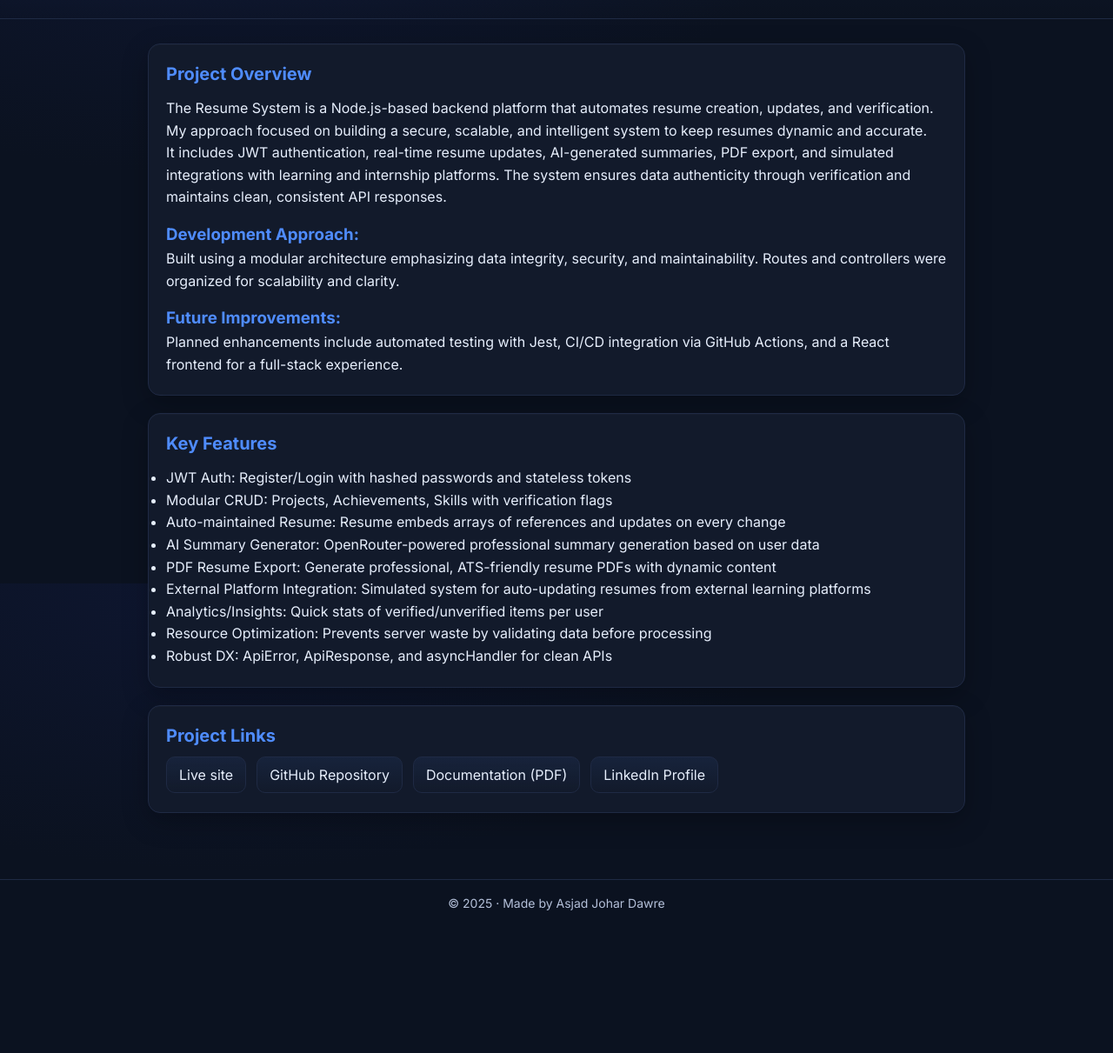
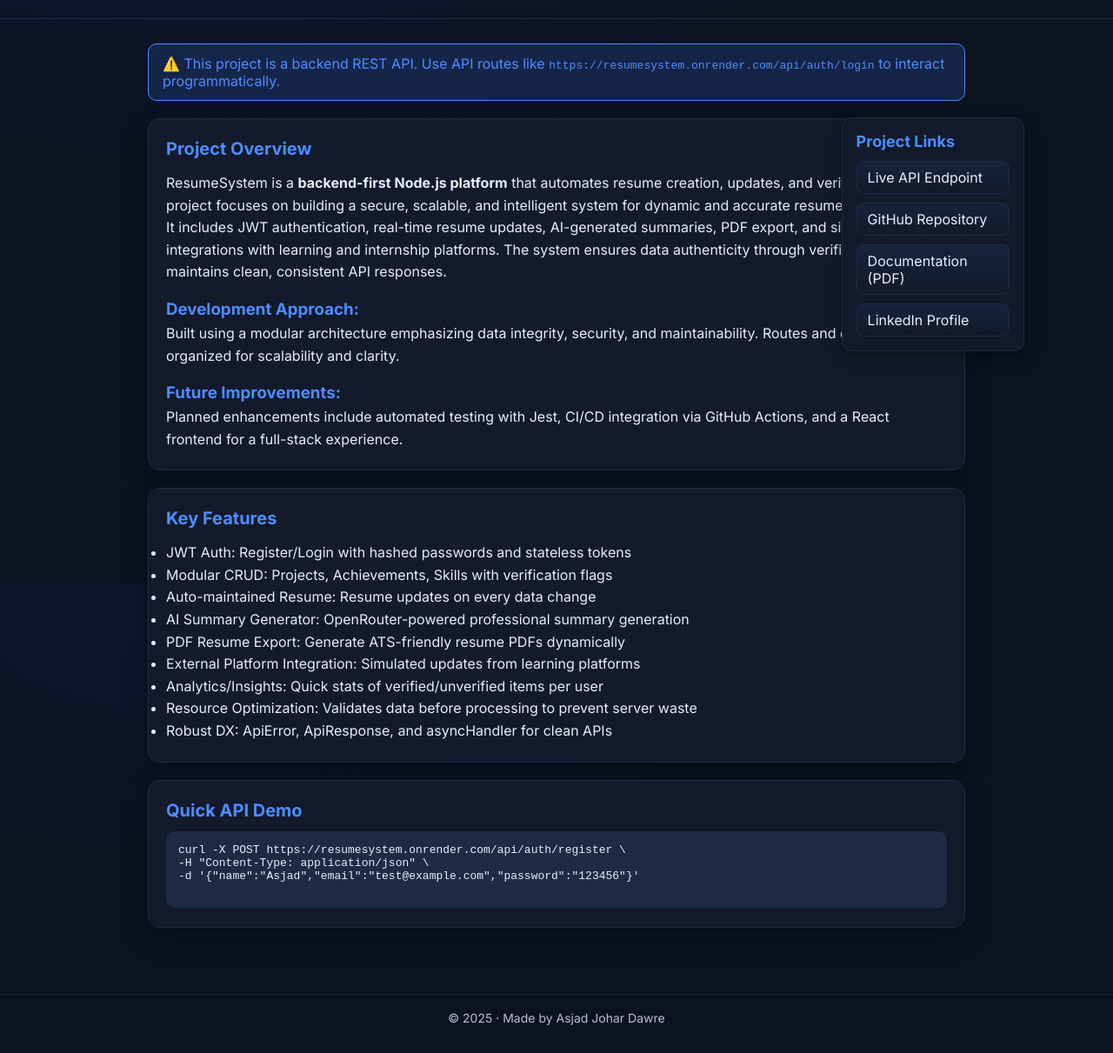
Before and after one commit to AsjadJDawre/ResumeSystem, a website: page public/index.html in a window 1280 px wide. Shown: the part 129-1340 px from the top of the page at 87% size. Before the commit the page ends 1208 px from the top, so only its background shows below. Drawn offline with Linux system fonts and the light colour scheme.

Commit message:
Update HTML and CSS for production display

```diff
--- a/public/index.html
+++ b/public/index.html
@@ -3,7 +3,7 @@
 <head>
   <meta charset="UTF-8" />
   <meta name="viewport" content="width=device-width, initial-scale=1.0" />
-  <title>Resume System – Backend Web Service</title>
+  <title>ResumeSystem – Backend API Service</title>
   <link rel="preconnect" href="https://fonts.googleapis.com">
   <link rel="preconnect" href="https://fonts.gstatic.com" crossorigin>
   <link href="https://fonts.googleapis.com/css2?family=Inter:wght@400;600;700&display=swap" rel="stylesheet">
@@ -12,19 +12,35 @@
 <body>
   <header class="site-header">
     <div class="container">
-      <h1>Resume System – Backend Web Service</h1>
-      <p class="subtitle">This is a backend-focused Node.js + Express project for managing resumes.</p>
+      <h1>ResumeSystem – Backend API Service</h1>
+      <p class="subtitle">A Node.js + Express backend API for managing resumes programmatically. Not a frontend UI.</p>
     </div>
   </header>
 
+  <!-- Right Sidebar for Project Links -->
+  <div class="sidebar-links">
+    <h3>Project Links</h3>
+    <ul class="sidebar-list">
+      <li><a href="https://resumesystem.onrender.com" target="_blank">Live API Endpoint</a></li>
+      <li><a href="https://github.com/AsjadJDawre/ResumeSystem" target="_blank">GitHub Repository</a></li>
+      <li><a href="https://drive.google.com/file/d/18HtlJXu67Mp1pJ1ir_qqVhTkPKENSVDK/view?usp=sharing" target="_blank">Documentation (PDF)</a></li>
+      <li><a href="https://www.linkedin.com/in/asjad-johar/" target="_blank">LinkedIn Profile</a></li>
+    </ul>
+  </div>
+
   <main class="container">
+    <div class="notice">
+      ⚠️ This project is a backend REST API. Use API routes like
+      <code>https://resumesystem.onrender.com/api/auth/login</code> to interact programmatically.
+    </div>
+
     <section class="card">
       <h2>Project Overview</h2>
       <div class="project-description">
-        <p>The Resume System is a Node.js-based backend platform that automates resume creation, updates, and verification. My approach focused on building a secure, scalable, and intelligent system to keep resumes dynamic and accurate.</p>
+        <p>ResumeSystem is a <strong>backend-first Node.js platform</strong> that automates resume creation, updates, and verification. This project focuses on building a secure, scalable, and intelligent system for dynamic and accurate resume management.</p>
         <p>It includes JWT authentication, real-time resume updates, AI-generated summaries, PDF export, and simulated integrations with learning and internship platforms. The system ensures data authenticity through verification and maintains clean, consistent API responses.</p>
         <h3>Development Approach:</h3>
-        <p>Built using a modular architecture emphasizing data integrity, security, and maintainability. Routes and controllers were organized for scalability and clarity.</p>
+        <p>Built using a modular architecture emphasizing data integrity, security, and maintainability. Routes and controllers are organized for scalability and clarity.</p>
         <h3>Future Improvements:</h3>
         <p>Planned enhancements include automated testing with Jest, CI/CD integration via GitHub Actions, and a React frontend for a full-stack experience.</p>
       </div>
@@ -35,40 +51,23 @@
       <ul class="project-description">
         <li>JWT Auth: Register/Login with hashed passwords and stateless tokens</li>
         <li>Modular CRUD: Projects, Achievements, Skills with verification flags</li>
-        <li>Auto-maintained Resume: Resume embeds arrays of references and updates on every change</li>
-        <li>AI Summary Generator: OpenRouter-powered professional summary generation based on user data</li>
-        <li>PDF Resume Export: Generate professional, ATS-friendly resume PDFs with dynamic content</li>
-        <li>External Platform Integration: Simulated system for auto-updating resumes from external learning platforms</li>
+        <li>Auto-maintained Resume: Resume updates on every data change</li>
+        <li>AI Summary Generator: OpenRouter-powered professional summary generation</li>
+        <li>PDF Resume Export: Generate ATS-friendly resume PDFs dynamically</li>
+        <li>External Platform Integration: Simulated updates from learning platforms</li>
         <li>Analytics/Insights: Quick stats of verified/unverified items per user</li>
-        <li>Resource Optimization: Prevents server waste by validating data before processing</li>
+        <li>Resource Optimization: Validates data before processing to prevent server waste</li>
         <li>Robust DX: ApiError, ApiResponse, and asyncHandler for clean APIs</li>
       </ul>
     </section>
 
     <section class="card">
-      <h2>Project Links</h2>
-      <ul class="link-list">
-        <li>
-          <a class="link" href="https://resumesystem.onrender.com" target="_blank" rel="noopener noreferrer">
-            Live site
-          </a>
-        </li>
-        <li>
-          <a class="link" href="https://github.com/AsjadJDawre/ResumeSystem" target="_blank" rel="noopener noreferrer">
-            GitHub Repository
-          </a>
-        </li>
-        <li>
-          <a class="link" href="https://drive.google.com/file/d/18HtlJXu67Mp1pJ1ir_qqVhTkPKENSVDK/view?usp=sharing" target="_blank" rel="noopener noreferrer">
-            Documentation (PDF)
-          </a>
-        </li>
-        <li>
-          <a class="link" href="https://www.linkedin.com/in/asjad-johar/" target="_blank" rel="noopener noreferrer">
-            LinkedIn Profile
-          </a>
-        </li>
-      </ul>
+      <h2>Quick API Demo</h2>
+      <pre>
+curl -X POST https://resumesystem.onrender.com/api/auth/register \
+-H "Content-Type: application/json" \
+-d '{"name":"Asjad","email":"test@example.com","password":"123456"}'
+      </pre>
     </section>
   </main>
 
--- a/public/styles.css
+++ b/public/styles.css
@@ -48,9 +48,22 @@
   color: var(--muted);
 }
 
+.notice {
+  background: #3a6fdb33;
+  border: 1px solid var(--accent);
+  padding: 12px 16px;
+  border-radius: 10px;
+  margin-bottom: 20px;
+  color: var(--accent);
+  font-weight: 500;
+}
+
 main.container {
   flex: 1;
   padding: 28px 20px 56px;
+  width: calc(100% - 250px); /* leave space for sidebar */
+  max-width: 980px;
+  margin: 0 auto;
 }
 
 .card {
@@ -78,27 +91,53 @@
   color: var(--accent);
 }
 
-  .link-list {
+pre {
+  background: #1f2a44;
+  padding: 14px;
+  border-radius: 10px;
+  overflow-x: auto;
+  color: var(--text);
+}
+
+/* Sidebar Styles */
+.sidebar-links {
+  position: fixed;
+  top: 33%; /* below header */
+  right: 8%;
+  width: 210px;
+  background: var(--card);
+  border: 1px solid var(--border);
+  border-radius: 12px;
+  padding: 16px;
+  box-shadow: 0 8px 20px rgba(0,0,0,0.3);
+}
+
+.sidebar-links h3 {
+  margin-bottom: 12px;
+  color: var(--accent);
+  font-size: 18px;
+}
+
+.sidebar-list {
   list-style: none;
   padding: 0;
-    margin: 0;
   display: flex;
-    flex-wrap: wrap;
-    gap: 12px;
+  flex-direction: column;
+  gap: 10px;
 }
 
-  .link {
-    display: inline-block;
+.sidebar-list a {
   text-decoration: none;
   color: var(--text);
   background: linear-gradient(180deg, rgba(79,140,255,0.08), rgba(79,140,255,0));
   border: 1px solid var(--border);
-    padding: 10px 14px;
-    border-radius: 10px;
-    transition: all 0.16s ease;
+  padding: 8px 12px;
+  border-radius: 8px;
+  display: block;
+  transition: all 0.15s ease;
 }
 
-  .link:hover {
+.sidebar-list a:hover {
   border-color: var(--accent);
   box-shadow: 0 6px 16px rgba(79,140,255,0.25);
   transform: translateY(-1px);
```
Lines whose indentation alone changed are shown as unchanged.
